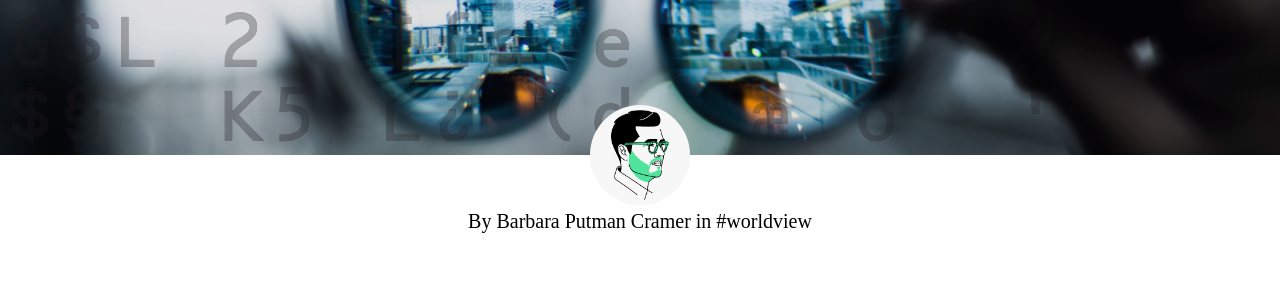
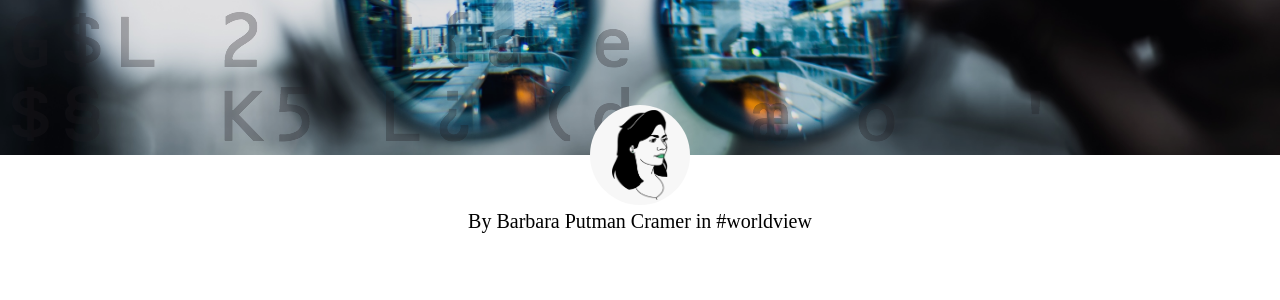
Before and after one commit to backspacehq/backspacehq.github.io, a Jekyll site: the page built from _posts/2016-05-18-most-things-are-getting-better.markdown, in a window 1280 px wide. Shown: the part 445-745 px from the top of the page. Built offline with Jekyll 4.4.1, drawn with Linux system fonts in a browser that asks for light colours; comment, search, counter and statistics services are not loaded.

Commit message:
Updated Most Things Are Getting Better

```diff
--- a/_posts/2016-05-18-most-things-are-getting-better.markdown
+++ b/_posts/2016-05-18-most-things-are-getting-better.markdown
@@ -4,6 +4,7 @@ date: 2016-05-18 17:15:00 +02:00
 categories:
 - worldview
 author: Barbara Putman Cramer
+author_image: "/img/content/people/barbara-putman-cramer.png"
 cover_image: "/uploads/Worldview.jpeg"
 ---
 
```
